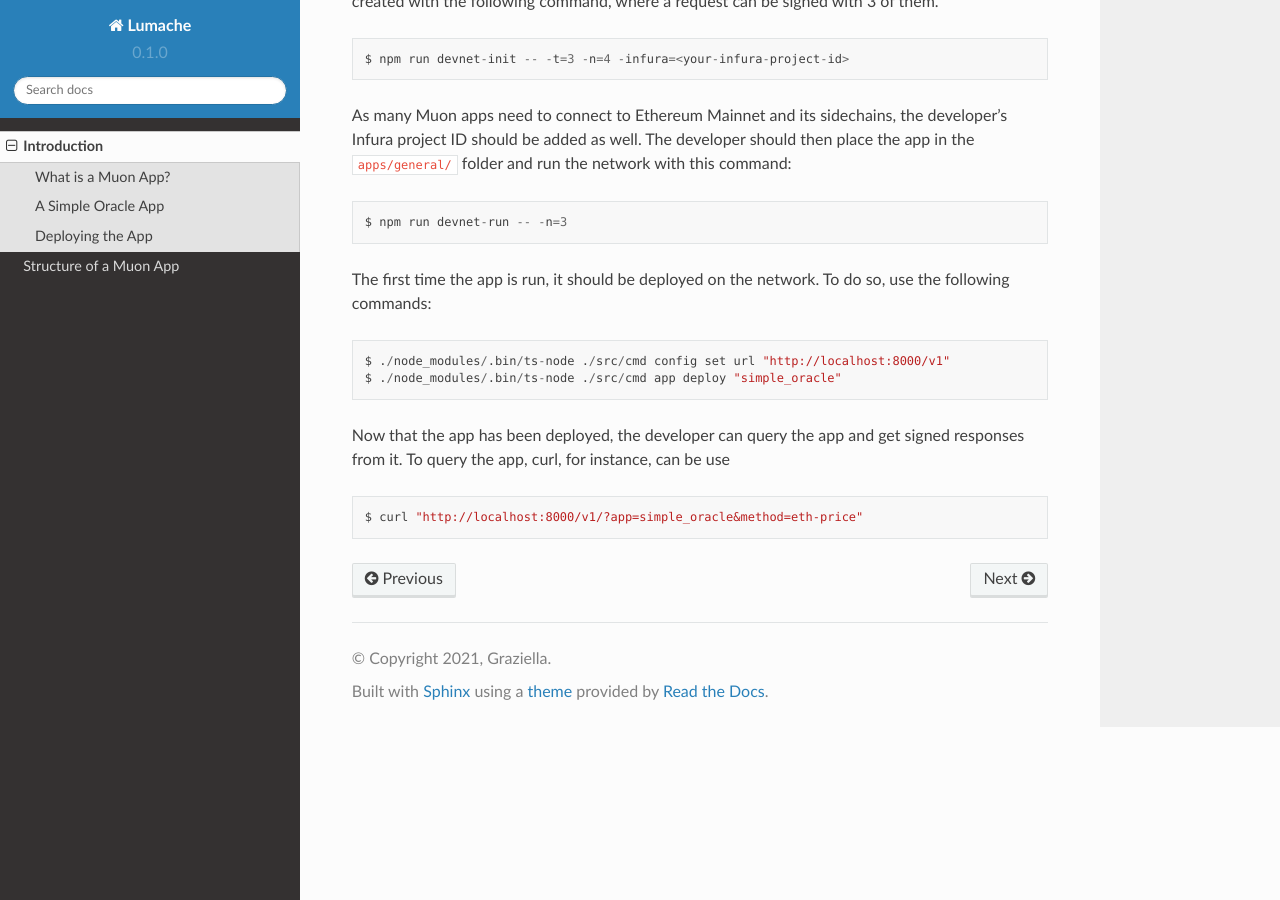
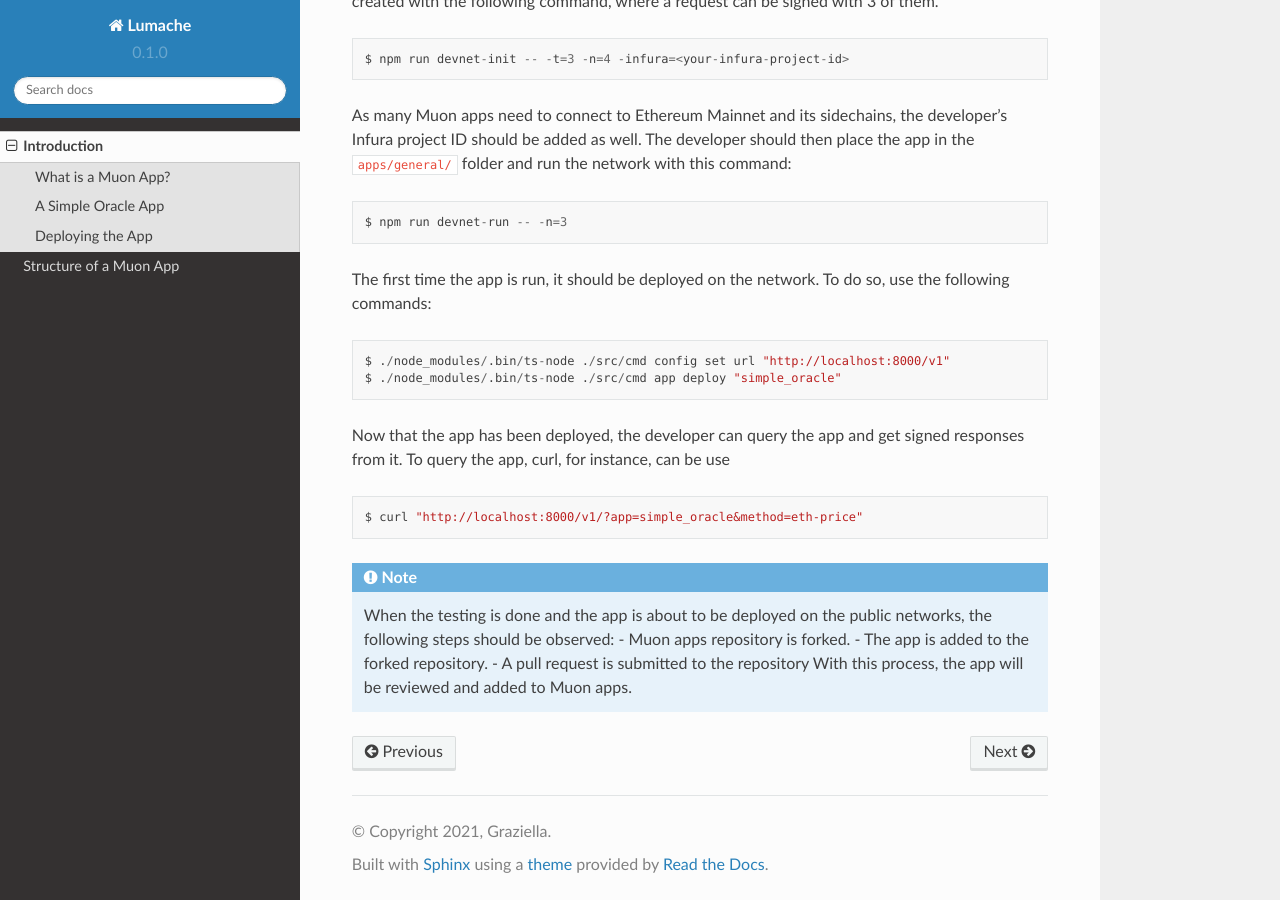
Before and after one commit to abramsymons/rtd-muon, a Sphinx documentation site: the page built from docs/source/introduction.rst, in a window 1280 px wide and 900 px high, scrolled down 1982 px. Built offline with Sphinx 7.4.7 and the Read the Docs theme 2.0.0, drawn with Linux system fonts in a browser that asks for light colours.

Commit message:
Update introduction.rst

```diff
--- a/docs/source/introduction.rst
+++ b/docs/source/introduction.rst
@@ -97,3 +97,10 @@ Now that the app has been deployed, the developer can query the app and get sign
 .. code-block:: javascript
 
     $ curl "http://localhost:8000/v1/?app=simple_oracle&method=eth-price"
+
+.. note::
+    When the testing is done and the app is about to be deployed on the public networks, the following steps should be observed:
+    - Muon apps repository is forked.
+    - The app is added to the forked repository.
+    - A pull request is submitted to the repository
+    With this process, the app will be reviewed and added to Muon apps.
```
